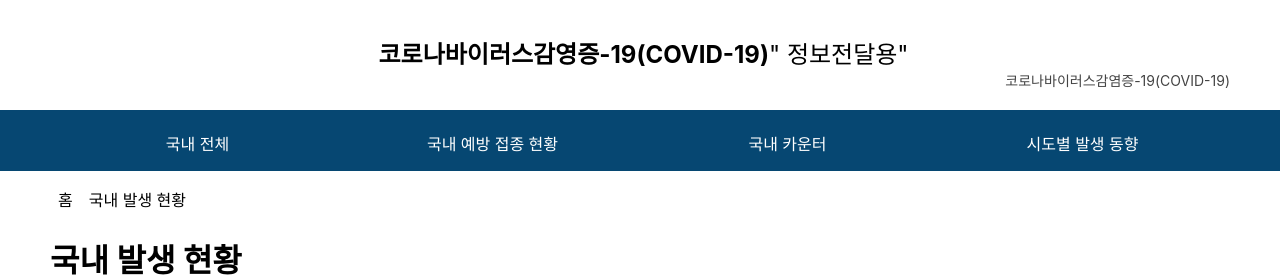
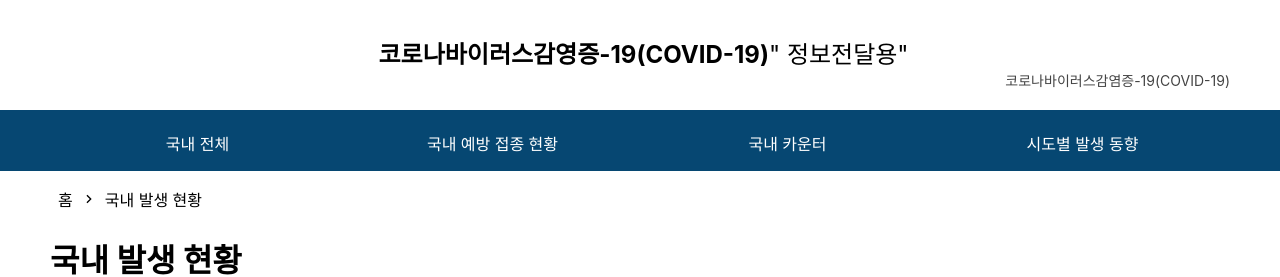
Before and after one commit to waterbeen0530/About-COVID-19, a React (Create React App) app in the folder covid-19/: page /kor in a window 1280 px wide. Shown: the top 277 px of the page. Built offline with nearby package versions, Linux system fonts and the light colour scheme; no server answers.

Commit message:
[UPDATE] DomesticSituation
styled 수정

```diff
--- a/covid-19/src/components/DomesticSituation.jsx
+++ b/covid-19/src/components/DomesticSituation.jsx
@@ -3,6 +3,7 @@ import styled from "styled-components";
 import DomesticStatistics from "./DomesticStatistics";
 import Header from "./Header";
 import NavBar from "./NavBar";
+import { RiArrowRightSLine } from "react-icons/ri";
 
 const Container = styled.div`
   display: flex;
@@ -19,7 +20,7 @@ const RouteWrapper = styled.div`
   }
 `;
 
-const Subheading = styled.div`
+const Address = styled.div`
   display: flex;
   justify-content: start;
   align-items: center;
@@ -37,10 +38,11 @@ function DomesticSituation() {
       <NavBar />
       <Container>
         <RouteWrapper>
-          <Subheading>
+          <Address>
             <p>홈</p>
+            <RiArrowRightSLine />
             <p>국내 발생 현황</p>
-          </Subheading>
+          </Address>
           <h1>국내 발생 현황</h1>
           <Title>
             <h4>국내 발생 현황</h4>
```
